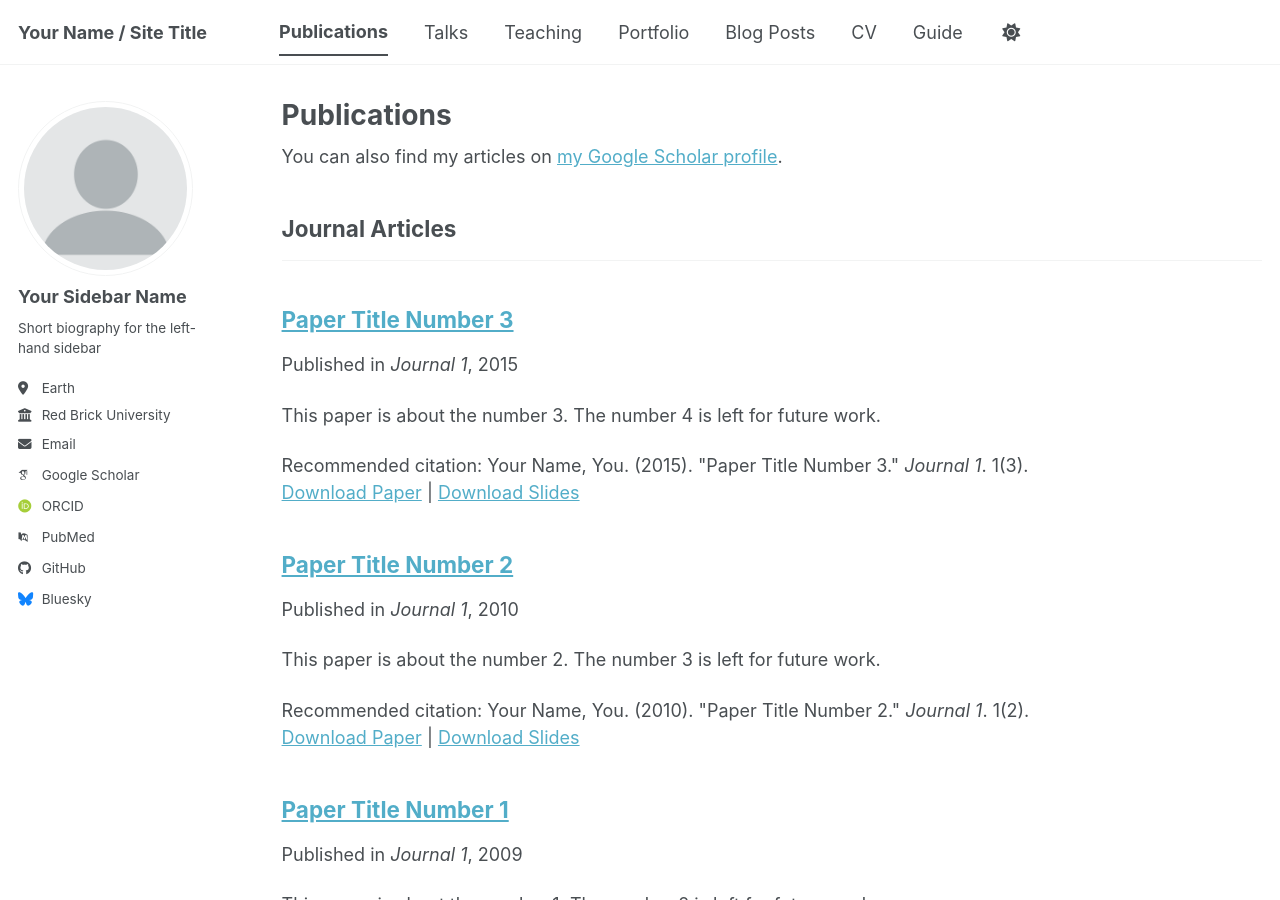
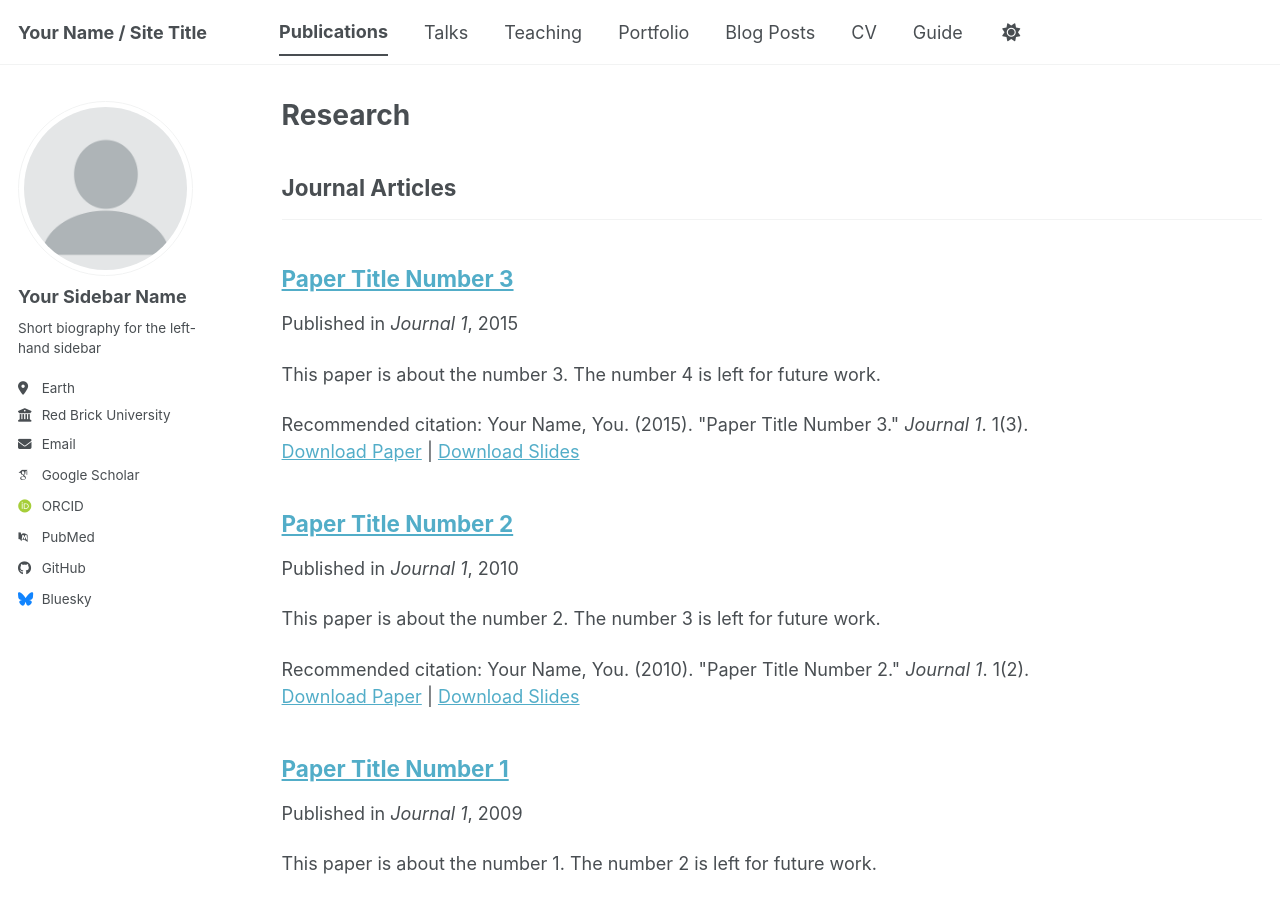
Before and after one commit to aabdelgadir/aabdelgadir.github.io, a Jekyll site: the page built from _pages/publications.html, in a window 1280 px wide and 900 px high. Built offline with Jekyll 4.4.1, drawn with Linux system fonts in a browser that asks for light colours; some web fonts are replaced; a script bundle is joined from its source files by our own code; library files that are not in the unit come from our copies.

Commit message:
Update publications.html
Changes title to "Research"

```diff
--- a/_pages/publications.html
+++ b/_pages/publications.html
@@ -1,13 +1,10 @@
 ---
 layout: archive
-title: "Publications"
+title: "Research"
 permalink: /publications/
 author_profile: true
 ---
 
-{% if site.author.googlescholar %}
-  <div class="wordwrap">You can also find my articles on <a href="{{site.author.googlescholar}}">my Google Scholar profile</a>.</div>
-{% endif %}
 
 {% include base_path %}
 
```
